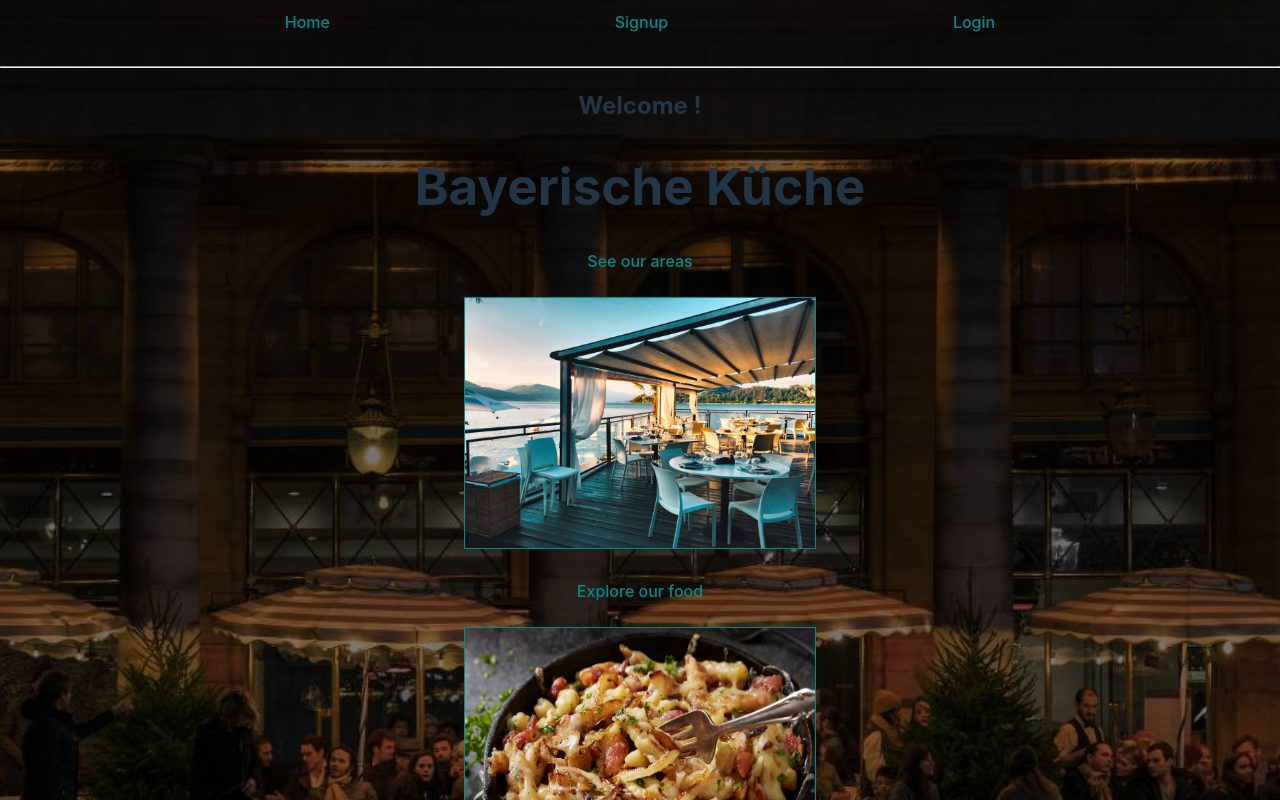
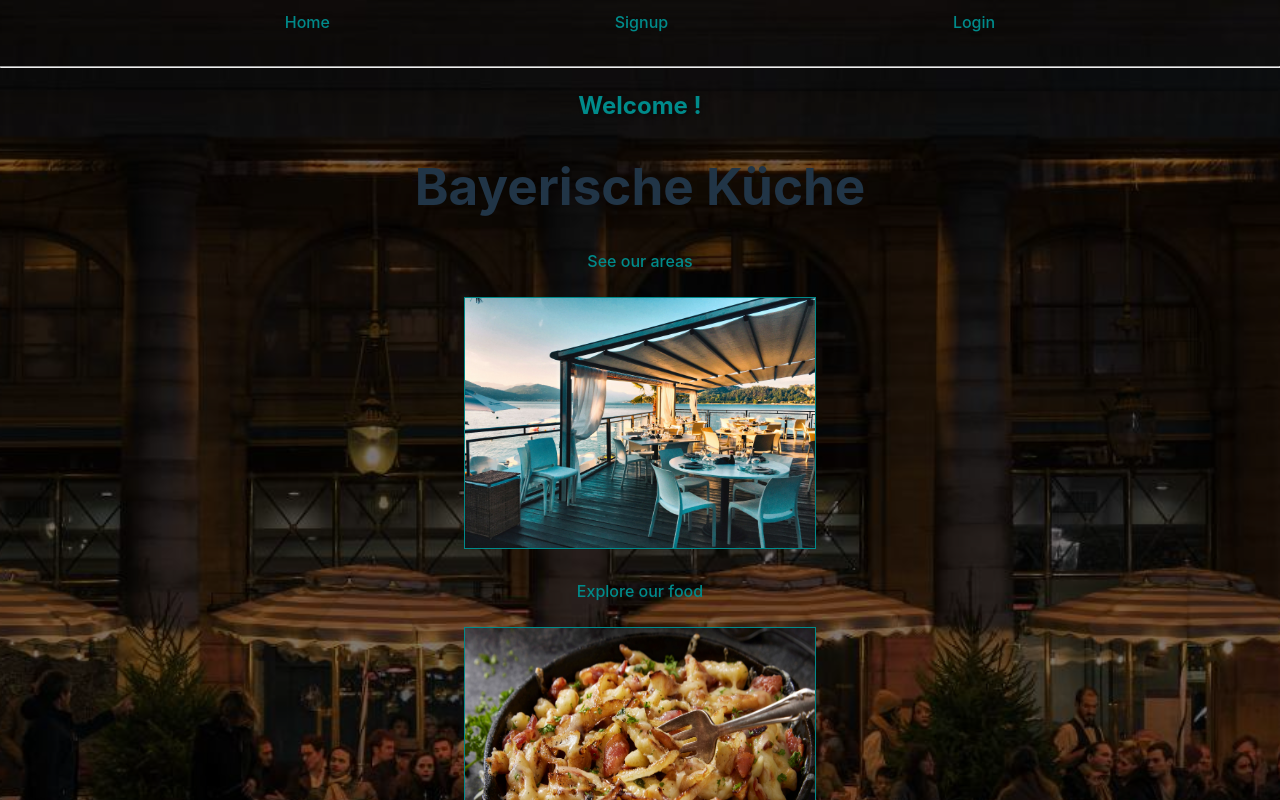
Before and after one commit to dmonzon4/mern-bk-client, a React (Vite) app: page / in a window 1280 px wide. Shown: the top 800 px of the page. Built offline with nearby package versions, Linux system fonts and the light colour scheme; no server answers.

Commit message:
last changes

```diff
--- a/src/App.css
+++ b/src/App.css
@@ -119,3 +119,11 @@ select {
   font-size: 16px;
 }
 /* ************************************** */
+
+
+.shadowed-h3 {
+  text-shadow: 2px 2px 4px rgba(0, 0, 0, 0.4); /* Cambia los valores según lo que desees */
+  /* Otros estilos opcionales para tu h3 */
+  color: darkcyan; /* Cambia el color del texto si lo necesitas */
+  /* Añade otros estilos según tus preferencias */
+}
--- a/src/pages/Home.jsx
+++ b/src/pages/Home.jsx
@@ -37,7 +37,7 @@ function Home() {
 
   return (
     <div>
-      <h2>Welcome {username}!</h2>
+      <h2 className="shadowed-h3">Welcome {username}!</h2>
       <h1>Bayerische Küche</h1>
       <nav>
           <NavLink to="/areas" style={toggleStyles(true)}>See our areas</NavLink>
```
Also changed, not shown: src/pages/Reservation.jsx (+32 -28 lines).
